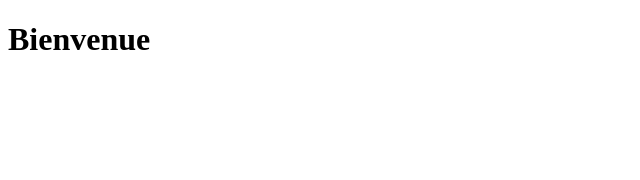
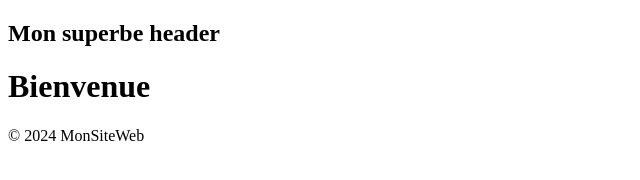
Before and after one commit to Temouche/MonSiteWeb, a plain HTML site: page index.html in a window 1280 px wide. Shown: the whole page, without its empty margins (0-640 px from the left). Drawn offline with Linux system fonts and the light colour scheme.

Commit message:
Ajout du footer dans index.html

```diff
--- a/index.html
+++ b/index.html
@@ -4,6 +4,12 @@
       <title>Mon Site</title>
    </head>
    <body>
+      <header>
+         <h2>Mon superbe header</h2>
+      </header>
       <h1>Bienvenue</h1>
+      <footer>
+         <p>© 2024 MonSiteWeb</p>
+      </footer>
    </body>
 </html>
```
